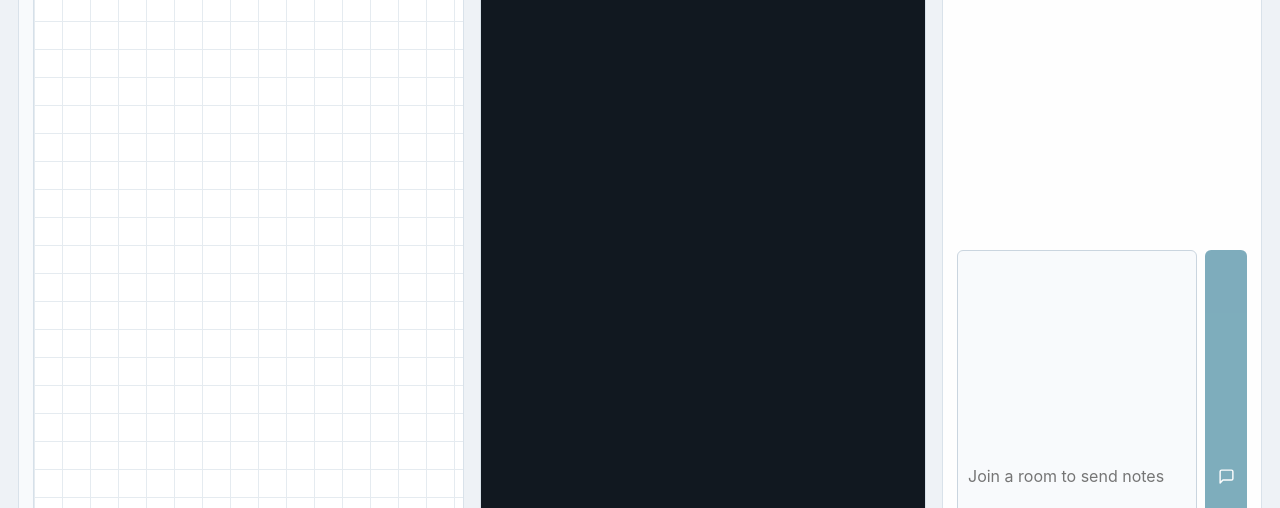
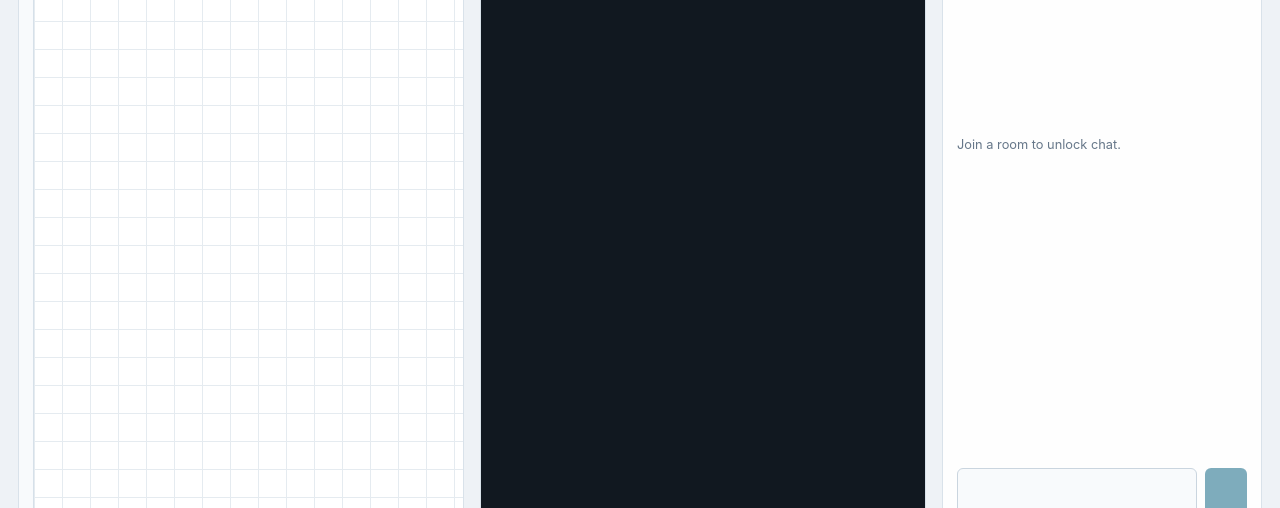
Before and after one commit to KomalKumarma/syncspace-week1, a React (Vite) app in the folder client/: page / in a window 1280 px wide. Shown: the part 1720-2228 px from the top of the page. Built offline with nearby package versions, Linux system fonts and the light colour scheme; no server answers.

Commit message:
Add room chat status for day 7

```diff
--- a/client/src/main.jsx
+++ b/client/src/main.jsx
@@ -180,6 +180,9 @@ function App() {
 
         <section>
           <h2>Room Chat</h2>
+          <p className={joinedRoom ? 'room-chat-status active' : 'room-chat-status'}>
+            {joinedRoom ? `Messages are scoped to ${joinedRoom}.` : 'Join a room to unlock chat.'}
+          </p>
           <form className="message-form" onSubmit={sendMessage}>
             <input
               value={messageText}
--- a/client/src/styles.css
+++ b/client/src/styles.css
@@ -344,6 +344,15 @@ input {
   grid-template-columns: minmax(0, 1fr) 42px;
 }
 
+.room-chat-status {
+  color: #667789;
+  font-size: 0.8rem;
+}
+
+.room-chat-status.active {
+  color: #11683d;
+}
+
 .message-form button {
   padding: 0;
 }
```
Also changed, not shown: 1 other file (tests, documents, lock files or other folders).
